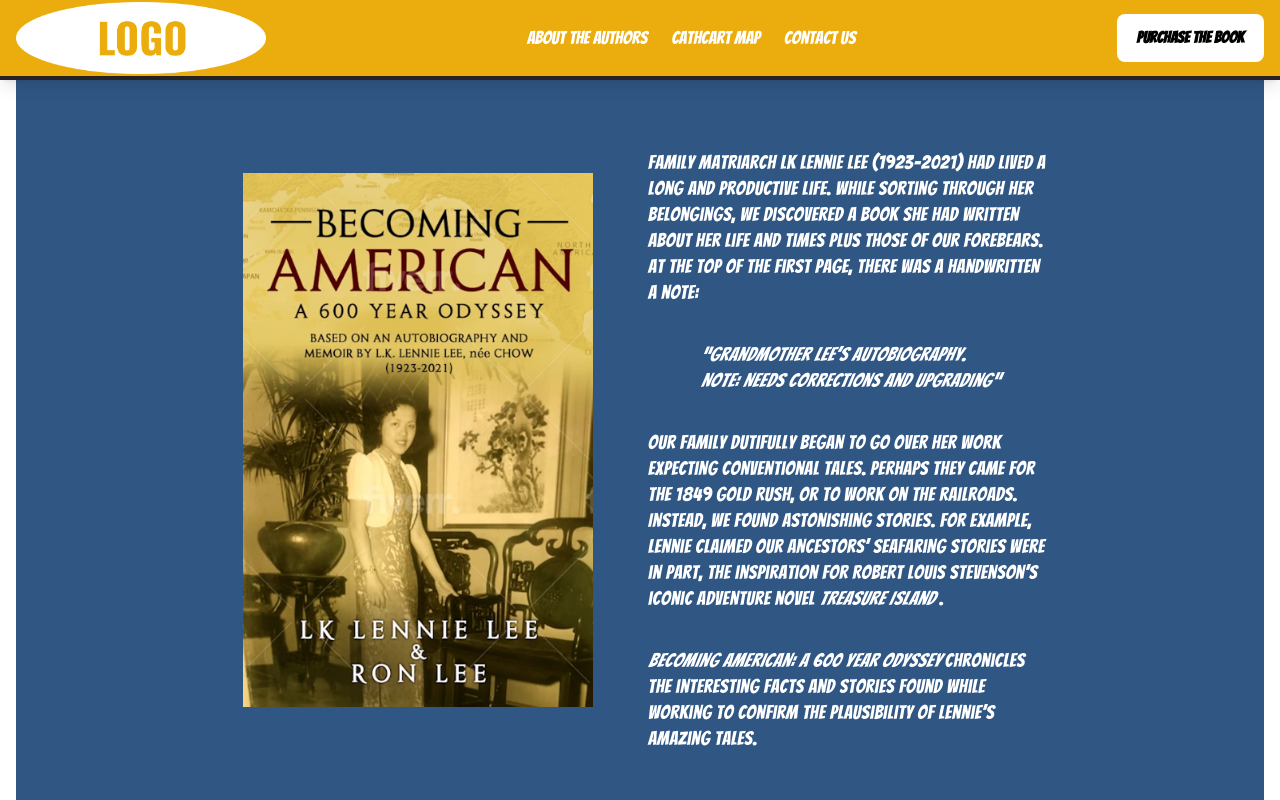
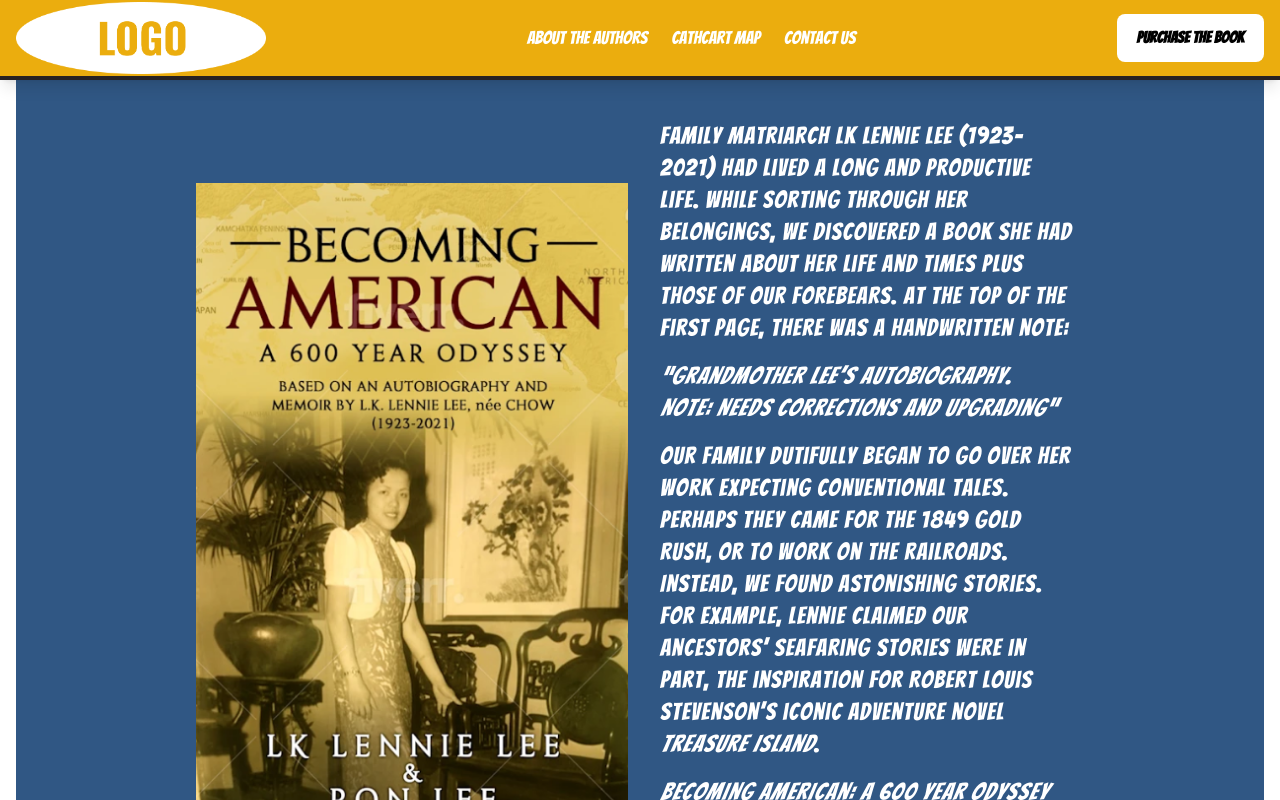
Before and after one commit to alison2686/book-map, a Next.js app: page / in a window 1280 px wide. Shown: the top 800 px of the page. Built offline with nearby package versions, Linux system fonts and the light colour scheme.

Commit message:
update hero letter spacing

```diff
--- a/src/components/hero/index.tsx
+++ b/src/components/hero/index.tsx
@@ -22,48 +22,40 @@ export default function Hero() {
   return (
     <div className='container mx-auto px-4'>
       <div className='w-full min-h-screen flex flex-col justify-center items-center text-white bg-seafoam'>
-        <div className='flex justify-center items-center text-center w-full p-8 mt-20'>
-          <div className='grid grid-cols-1 gap-0 lg:grid-cols-2 w-3/4 h-full'>
+        <div className='flex justify-center items-center text-center w-full p-4 sm:p-8 mt-10 sm:mt-20'>
+          <div className='grid grid-cols-1 gap-6 lg:grid-cols-2 w-full lg:w-3/4 h-full'>
             {/* Image column */}
             <div className='flex justify-center lg:justify-center items-center'>
               <Image
                 src='/images/bookcover.png'
                 alt='Becoming American cover'
-                width={width < 1024 ? 300 : 350}
-                height={width < 1024 ? 300 : 450}
+                width={width < 1024 ? 250 : 350}
+                height={width < 1024 ? 350 : 450}
+                className='w-full h-auto max-w-xs sm:max-w-sm md:max-w-md lg:max-w-lg'
               />
             </div>
             {/* Text column */}
-            <div className='flex flex-col justify-center items-center lg:mr-6'>
-              {/* <div className='flex flex-col items-center'>
-                <h2 className='text-2xl lg:text-2xl mt-4 text-center'>
-                  Preface
-                </h2>
-              </div> */}
-
-              <h4 className='hero-text'>
+            <div className='flex flex-col justify-center items-center lg:items-start'>
+              <h4 className='hero-text text-lg sm:text-xl md:text-2xl leading-relaxed'>
                 Family Matriarch LK Lennie Lee (1923-2021) had lived a long and
                 productive life. While sorting through her belongings, we
                 discovered a book she had written about her life and times plus
                 those of our forebears. At the top of the first page, there was
-                a handwritten a note:
+                a handwritten note:
               </h4>
-              <h4 className='hero-text'>
-                <em>
-                  “Grandmother Lee’s Autobiography.
-                  <br /> Note: Needs Corrections and upgrading”{' '}
-                </em>
+              <h4 className='hero-text text-lg sm:text-xl md:text-2xl leading-relaxed italic'>
+                “Grandmother Lee’s Autobiography.
+                <br /> Note: Needs Corrections and upgrading”
               </h4>
-              <h4 className='hero-text'>
+              <h4 className='hero-text text-lg sm:text-xl md:text-2xl leading-relaxed'>
                 Our family dutifully began to go over her work expecting
                 conventional tales. Perhaps they came for the 1849 Gold Rush, or
                 to work on the railroads. Instead, we found astonishing stories.
                 For example, Lennie claimed our ancestors’ seafaring stories
                 were in part, the inspiration for Robert Louis Stevenson’s
-                iconic adventure novel <em>Treasure Island</em> .
+                iconic adventure novel <em>Treasure Island</em>.
               </h4>
-              <h4 className='hero-text'>
-                {' '}
+              <h4 className='hero-text text-lg sm:text-xl md:text-2xl leading-relaxed'>
                 <em>Becoming American: a 600 Year Odyssey</em> chronicles the
                 interesting facts and stories found while working to confirm the
                 plausibility of Lennie’s amazing tales.
--- a/tailwind.config.js
+++ b/tailwind.config.js
@@ -140,9 +140,9 @@ module.exports = {
           maxWidth: '38rem',
           fontSize: '1.20rem',
           lineHeight: '1.625rem',
-          letterSpacing: '0.025em',
+          letterSpacing: '0.05em',
           textAlign: 'left',
-          marginTop: '1.25rem',
+          // marginTop: '1.25rem',
           padding: '0.5rem',
         },
       };
```
